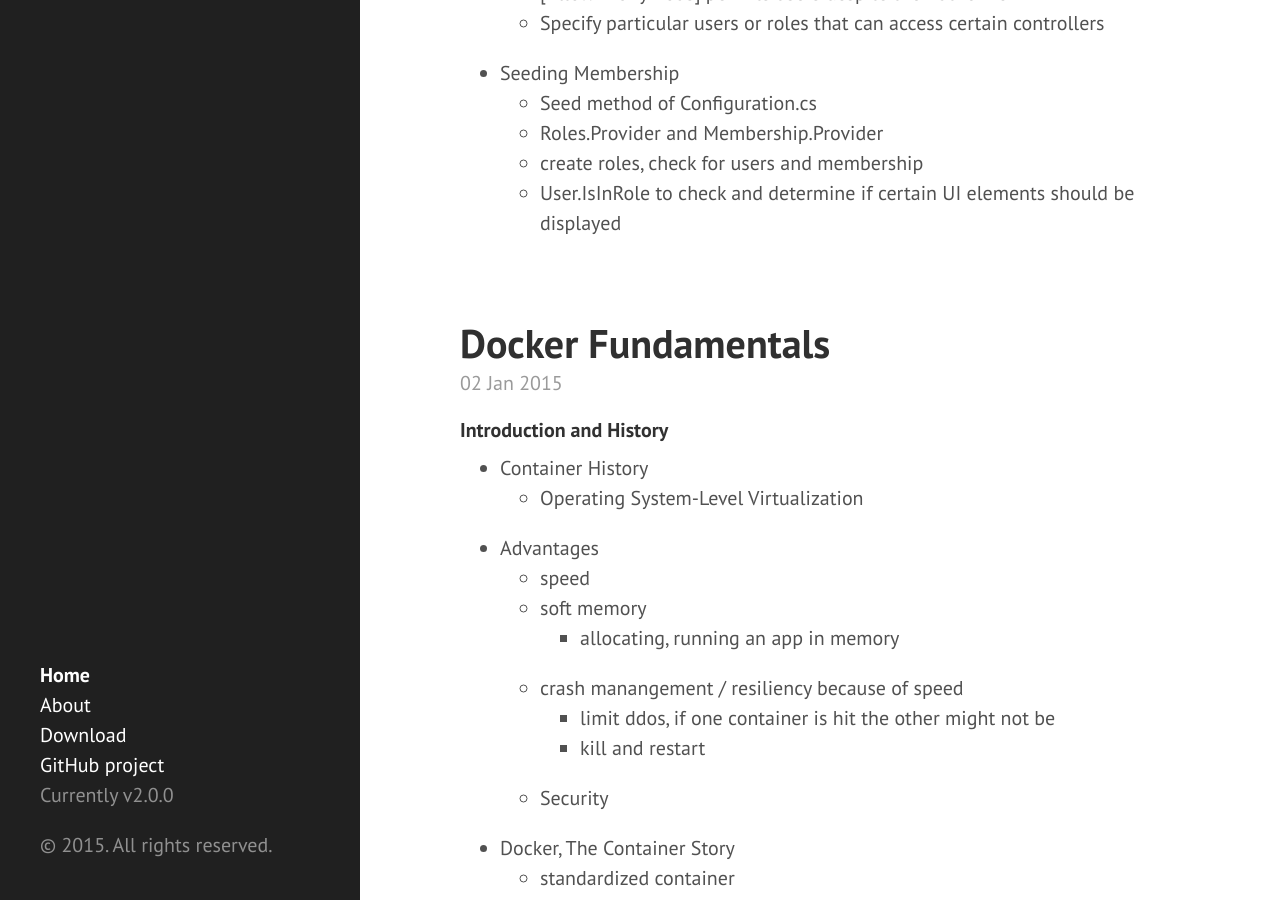
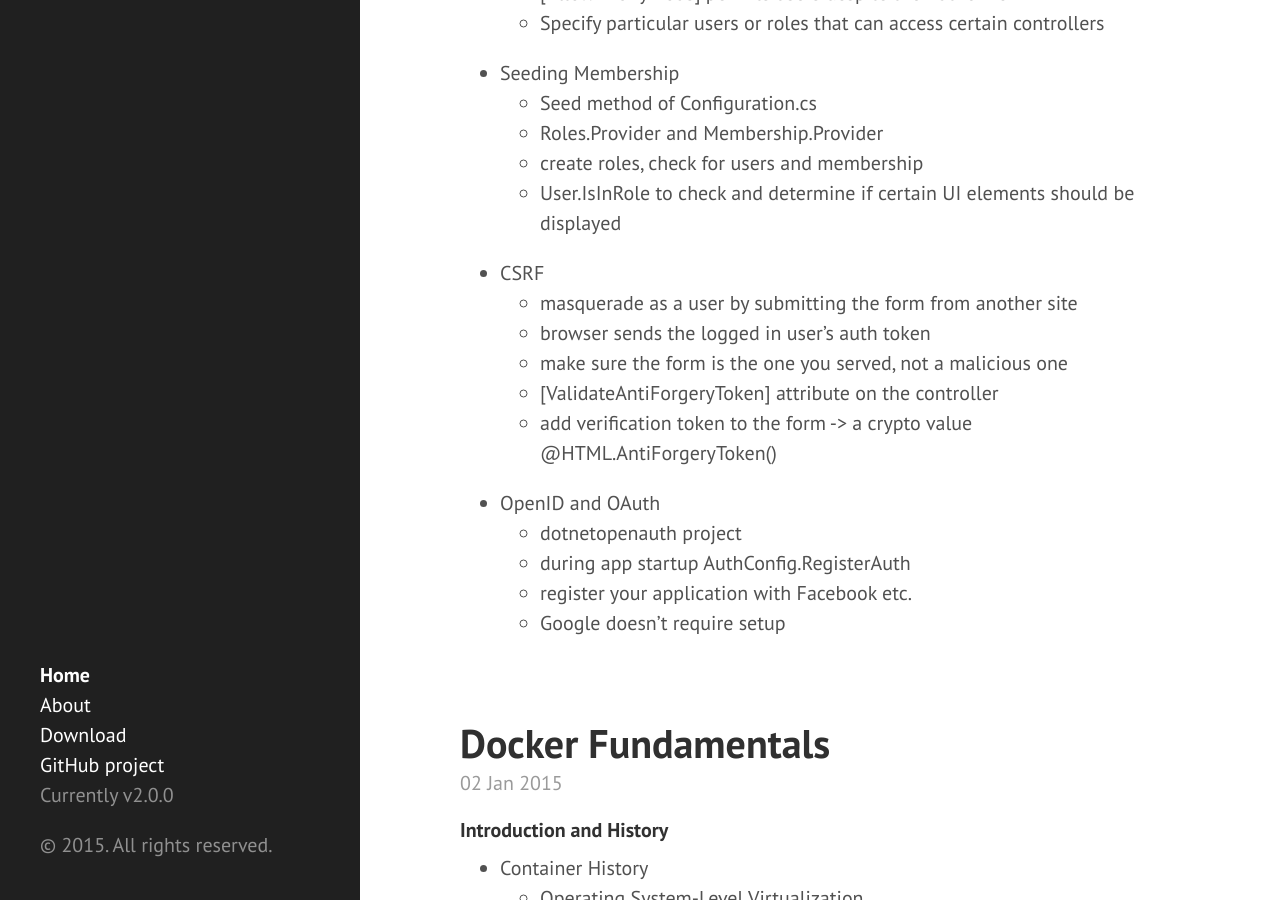
Before and after one commit to eneiand/eneiand.github.io, a Jekyll site: the page built from index.html, in a window 1280 px wide and 900 px high, scrolled down 8207 px. Built offline with Jekyll 4.4.1, drawn with Linux system fonts in a browser that asks for light colours; Markdown is read by kramdown in place of the engine named in the settings; the list of posts is cut into pages by our own code.

Commit message:
Update 2015-01-06-building-apps-with-asp-mvc-4.md

```diff
--- a/_posts/2015-01-06-building-apps-with-asp-mvc-4.md
+++ b/_posts/2015-01-06-building-apps-with-asp-mvc-4.md
@@ -215,3 +215,14 @@
   * Roles.Provider and Membership.Provider
   * create roles, check for users and membership
   * User.IsInRole to check and determine if certain UI elements should be displayed
+* CSRF
+  * masquerade as a user by submitting the form from another site
+  * browser sends the logged in user's auth token
+  * make sure the form is the one you served, not a malicious one
+  * [ValidateAntiForgeryToken] attribute on the controller
+  * add verification token to the form -> a crypto value @HTML.AntiForgeryToken()
+* OpenID and OAuth
+  * dotnetopenauth project
+  * during app startup AuthConfig.RegisterAuth
+  * register your application with Facebook etc.
+  * Google doesn't require setup
```
